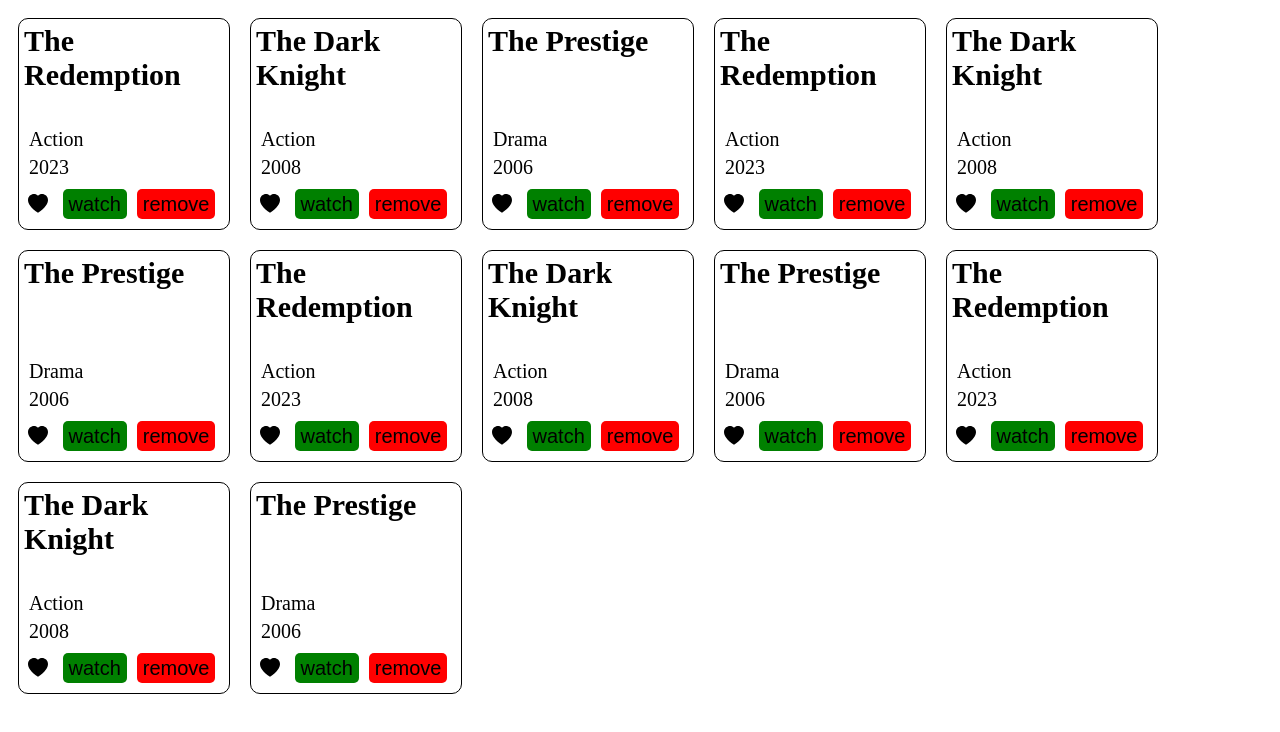
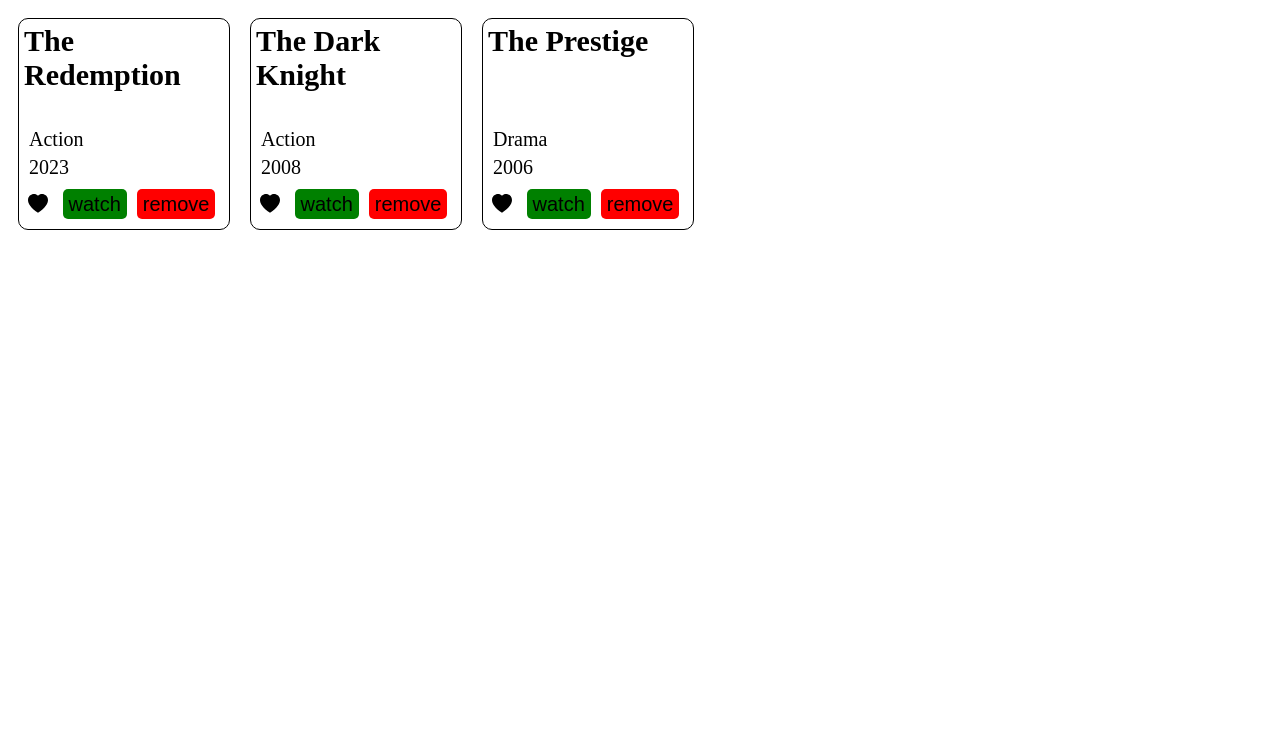
Before and after one commit to shankersalil007/AngularBTG_Media_Watcher, an Angular app: page / in a window 1280 px wide. Shown: the top 732 px of the page. Built offline with nearby package versions, Linux system fonts and the light colour scheme.

Commit message:
added ng for to loop media items

```diff
--- a/src/app/components/media-item-list/media-item-list.component.html
+++ b/src/app/components/media-item-list/media-item-list.component.html
@@ -1,14 +1,3 @@
 <div class="grid">
-    <app-media-item [mediaItem]="mediaItem1"></app-media-item>
-    <app-media-item [mediaItem]="mediaItem2"></app-media-item>
-    <app-media-item [mediaItem]="mediaItem3"></app-media-item>
-    <app-media-item [mediaItem]="mediaItem1"></app-media-item>
-    <app-media-item [mediaItem]="mediaItem2"></app-media-item>
-    <app-media-item [mediaItem]="mediaItem3"></app-media-item>
-    <app-media-item [mediaItem]="mediaItem1"></app-media-item>
-    <app-media-item [mediaItem]="mediaItem2"></app-media-item>
-    <app-media-item [mediaItem]="mediaItem3"></app-media-item>
-    <app-media-item [mediaItem]="mediaItem1"></app-media-item>
-    <app-media-item [mediaItem]="mediaItem2"></app-media-item>
-    <app-media-item [mediaItem]="mediaItem3"></app-media-item>
+    <app-media-item *ngFor="let mi of mediaItems" [mediaItem]="mi"></app-media-item>
 </div>
--- a/src/app/components/media-item-list/media-item-list.component.ts
+++ b/src/app/components/media-item-list/media-item-list.component.ts
@@ -13,23 +13,22 @@
   ngOnInit(): void {
   }
 
-  mediaItem1: MediaItem = {
+  mediaItems: MediaItem[] = [
+    {
       id: 1,
       name: 'The Redemption',
       year: 1684928725540,
       category: 'Action',
       isFavorite: false,
-  }
-
-  mediaItem2: MediaItem = {
+    },
+    {
       id: 2,
       name: 'The Dark Knight',
       year: 1211659951000,
       category: 'Action',
       isFavorite: true,
-  }
-
-  mediaItem3: MediaItem = {
+    },
+    {
       id: 3,
       name: 'The Prestige',
       year: 1148501551000,
@@ -37,4 +36,8 @@
       isFavorite: true,
     }
 
+  ]
+
+
+
 }
```
Lines whose indentation alone changed are shown as unchanged.
